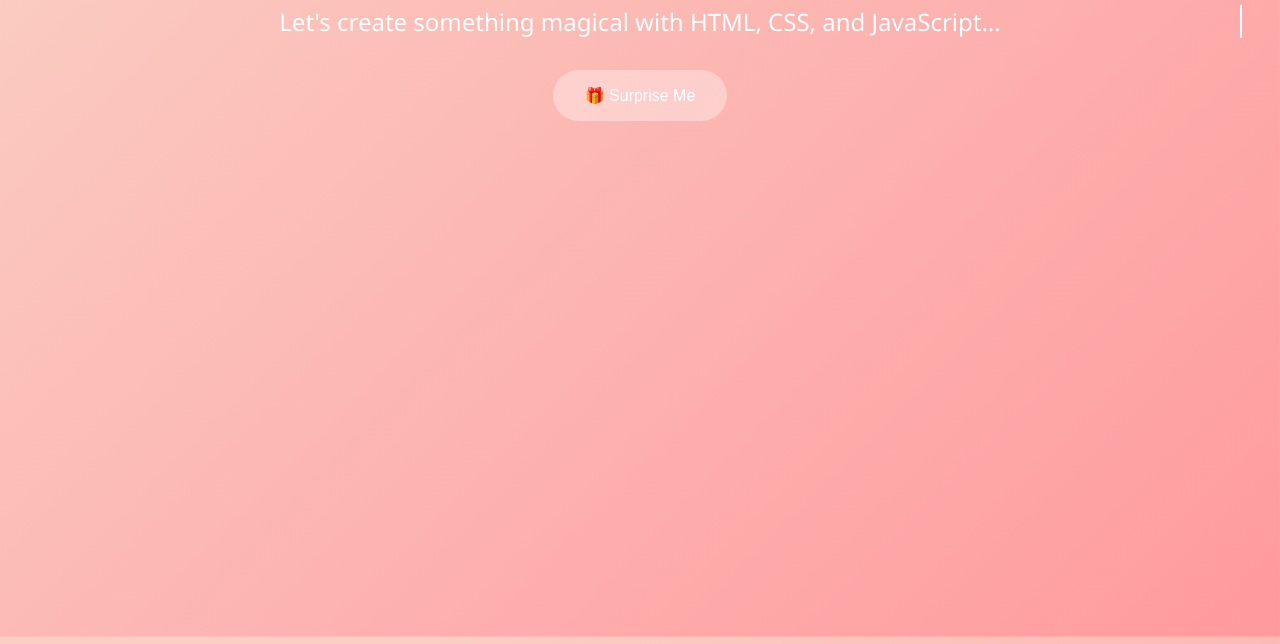
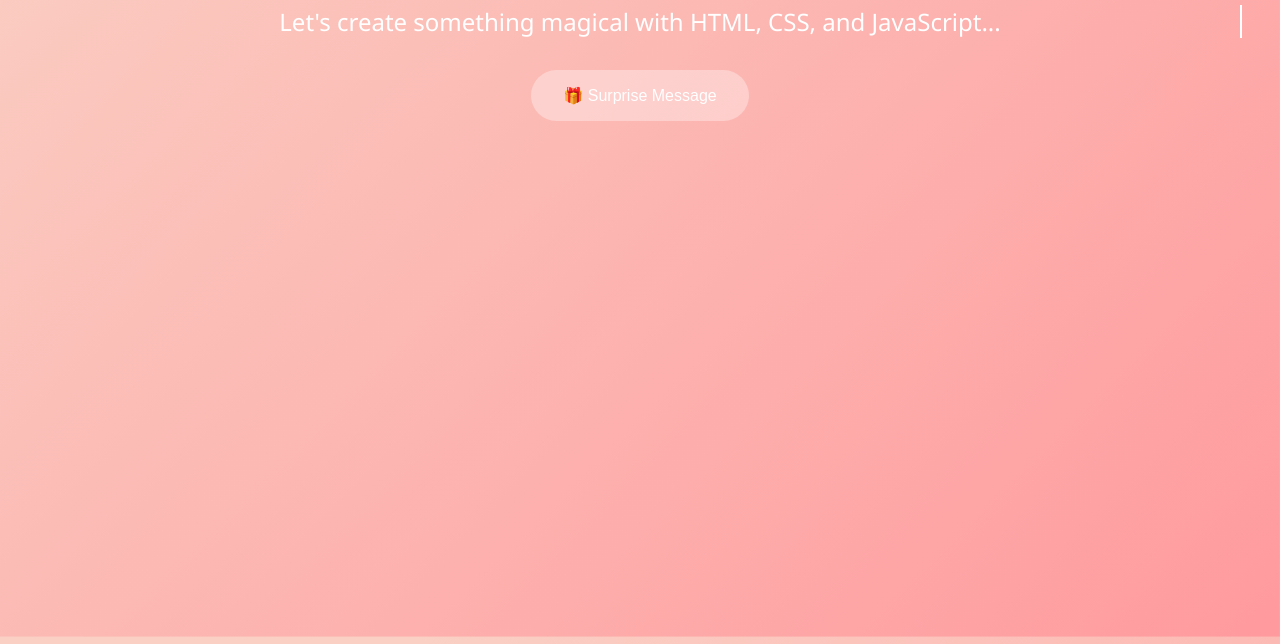
Before and after one commit to udhayaprakash-git/git-project, a plain HTML site: page index.html in a window 1280 px wide. Shown: the part 156-800 px from the top of the page. Drawn offline with Linux system fonts and the light colour scheme.

Commit message:
Update index.html

```diff
--- a/index.html
+++ b/index.html
@@ -87,7 +87,7 @@
   <h1>🌟 Welcome to the Demo World!</h1>
   <div id="typewriter">Let's create something magical with HTML, CSS, and JavaScript...</div>
 
-  <button onclick="showQuote()">🎁 Surprise Me</button>
+  <button onclick="showQuote()">🎁 Surprise Message</button>
 
   <div id="modal">
     <div id="modalContent">
```
